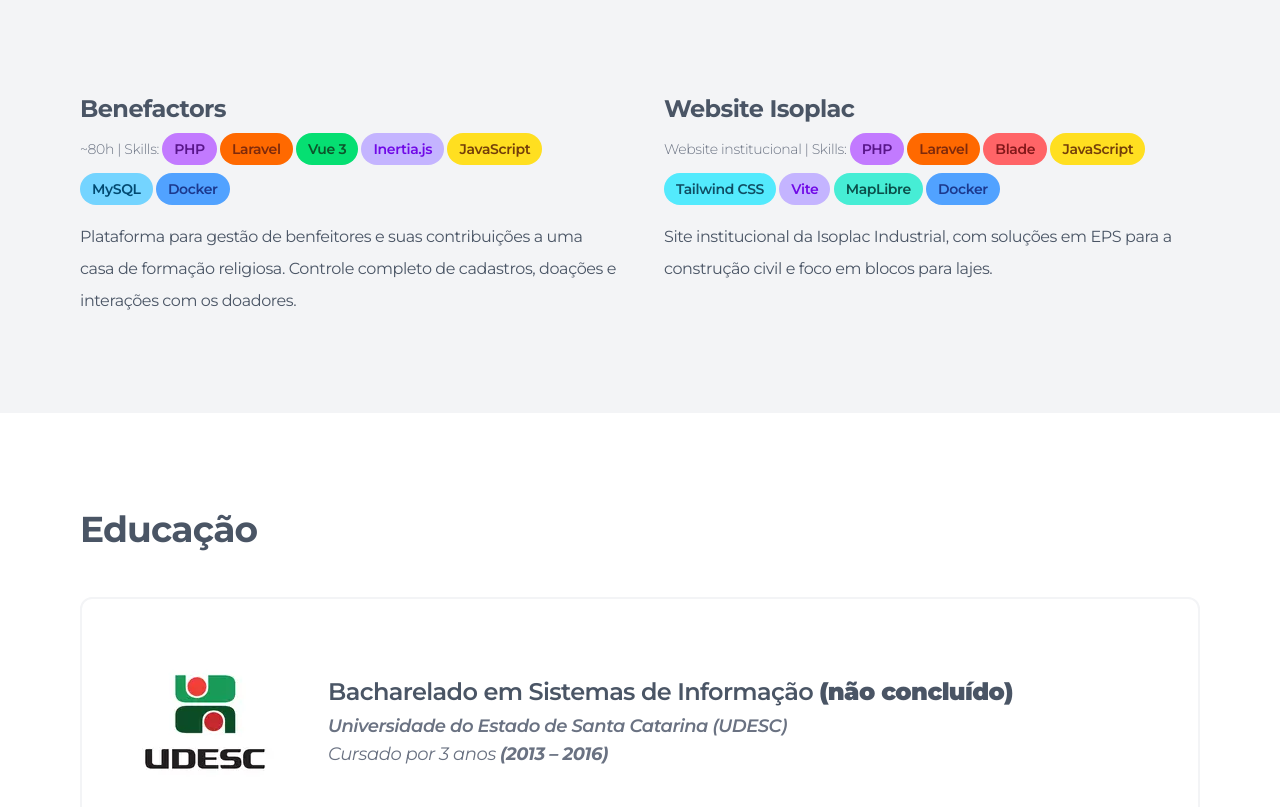
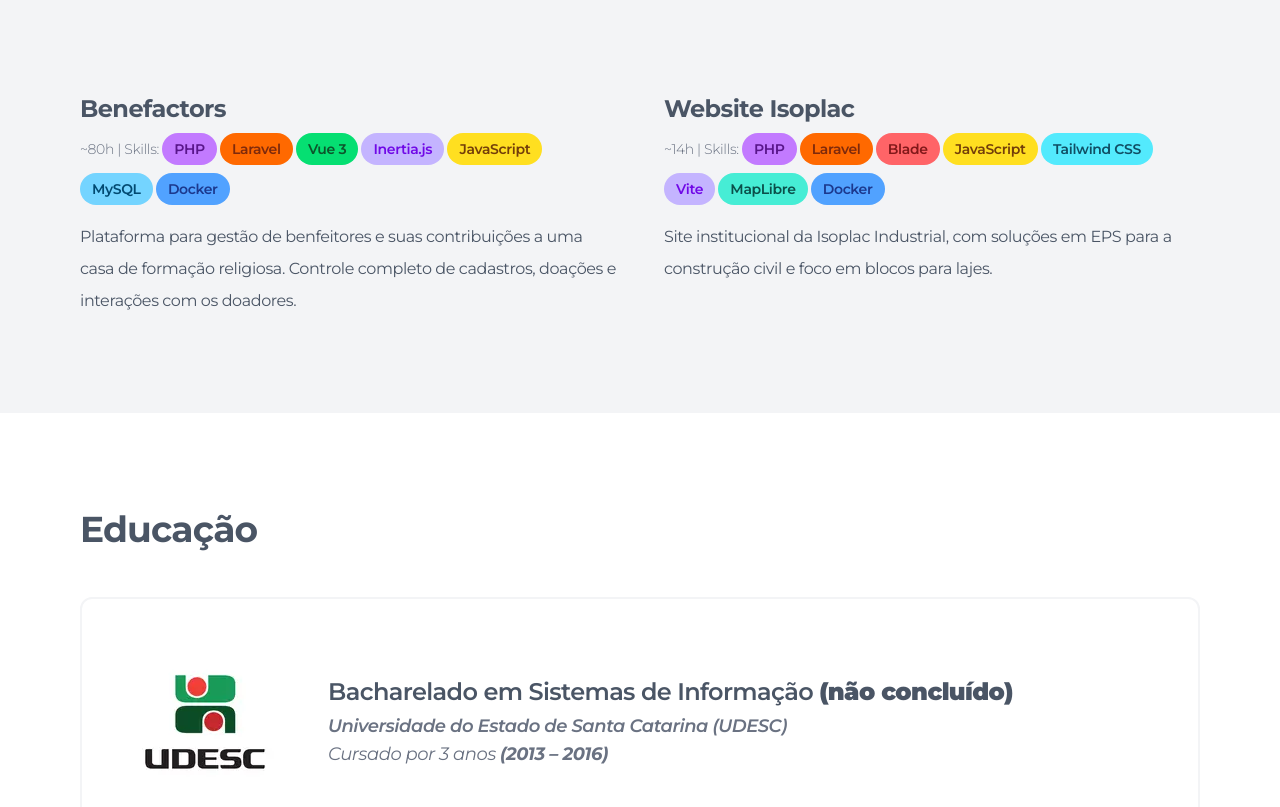
Before and after one commit to thiagoschoeffel/personal-website, a plain HTML site: page index.html in a window 1280 px wide. Shown: the part 5261-6068 px from the top of the page. Drawn offline with nearby package versions, Linux system fonts and the light colour scheme.

Commit message:
fix: display Isoplac project duration

```diff
--- a/i18n/en-us.json
+++ b/i18n/en-us.json
@@ -66,7 +66,6 @@
   "fd_description": "Order and production management system for a healthy meals company. Includes features for kitchen management, deliveries, customers, products, and delivery drivers.",
   "bf_description": "Platform for managing benefactors and their contributions to a religious formation house. Complete control of registrations, donations, and interactions with donors.",
   "wi_description": "Institutional website for Isoplac Industrial, featuring EPS solutions for civil construction with a focus on slab blocks.",
-  "wi_type": "Institutional website",
 
   "education_heading": "Education",
   "udesc_degree": "Bachelor's in Information Systems <strong>(incomplete)</strong>",
--- a/i18n/pt-br.json
+++ b/i18n/pt-br.json
@@ -66,7 +66,6 @@
   "fd_description": "Sistema de controle de pedidos e produção para uma empresa de refeições saudáveis. Inclui funcionalidades para gestão de cozinha, entregas, clientes, produtos e entregadores.",
   "bf_description": "Plataforma para gestão de benfeitores e suas contribuições a uma casa de formação religiosa. Controle completo de cadastros, doações e interações com os doadores.",
   "wi_description": "Site institucional da Isoplac Industrial, com soluções em EPS para a construção civil e foco em blocos para lajes.",
-  "wi_type": "Website institucional",
 
   "education_heading": "Educação",
   "udesc_degree": "Bacharelado em Sistemas de Informação <strong>(não concluído)</strong>",
--- a/index.html
+++ b/index.html
@@ -1222,7 +1222,7 @@
               <p
                 class="font-light text-sm text-gray-500 tracking-tight mb-2 leading-8"
               >
-                <span data-i18n="wi_type">~14h</span> | Skills:
+                ~14h | Skills:
                 <mark
                   class="inline-block py-0 px-3 rounded-full font-semibold mb-2 bg-purple-400 text-purple-900"
                   >PHP</mark
```
